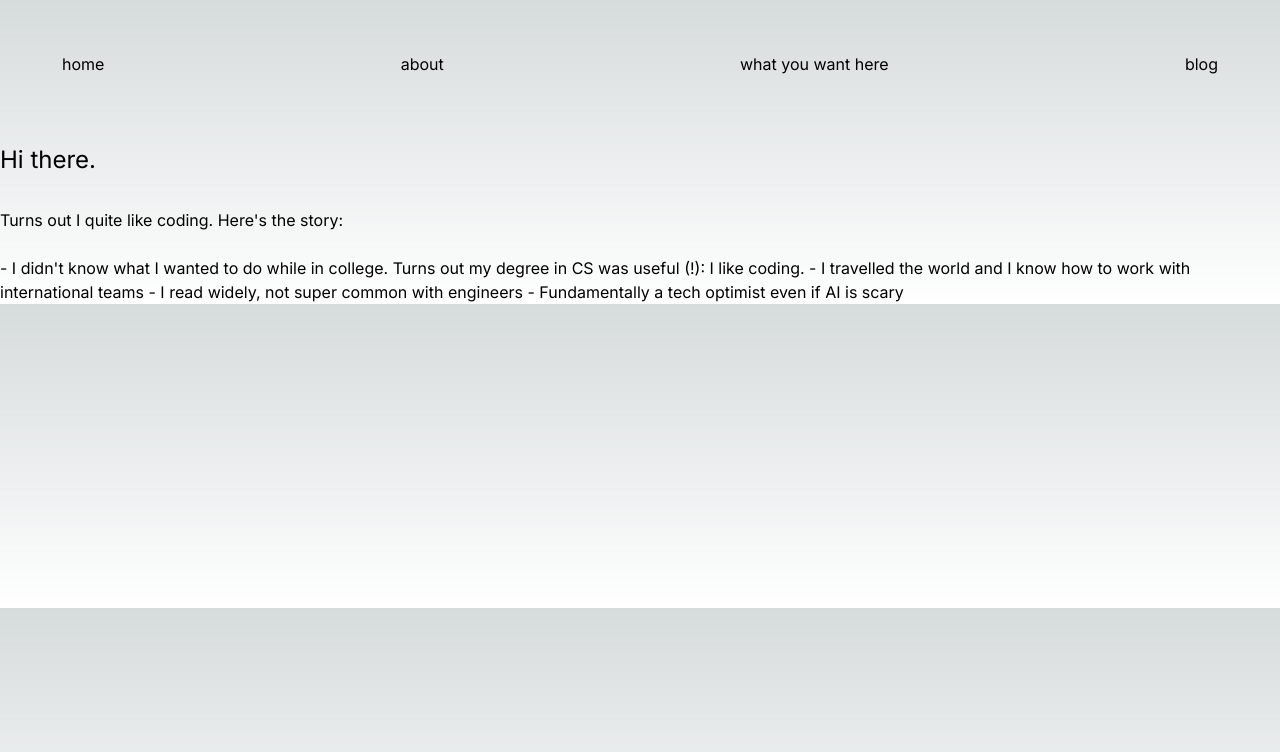
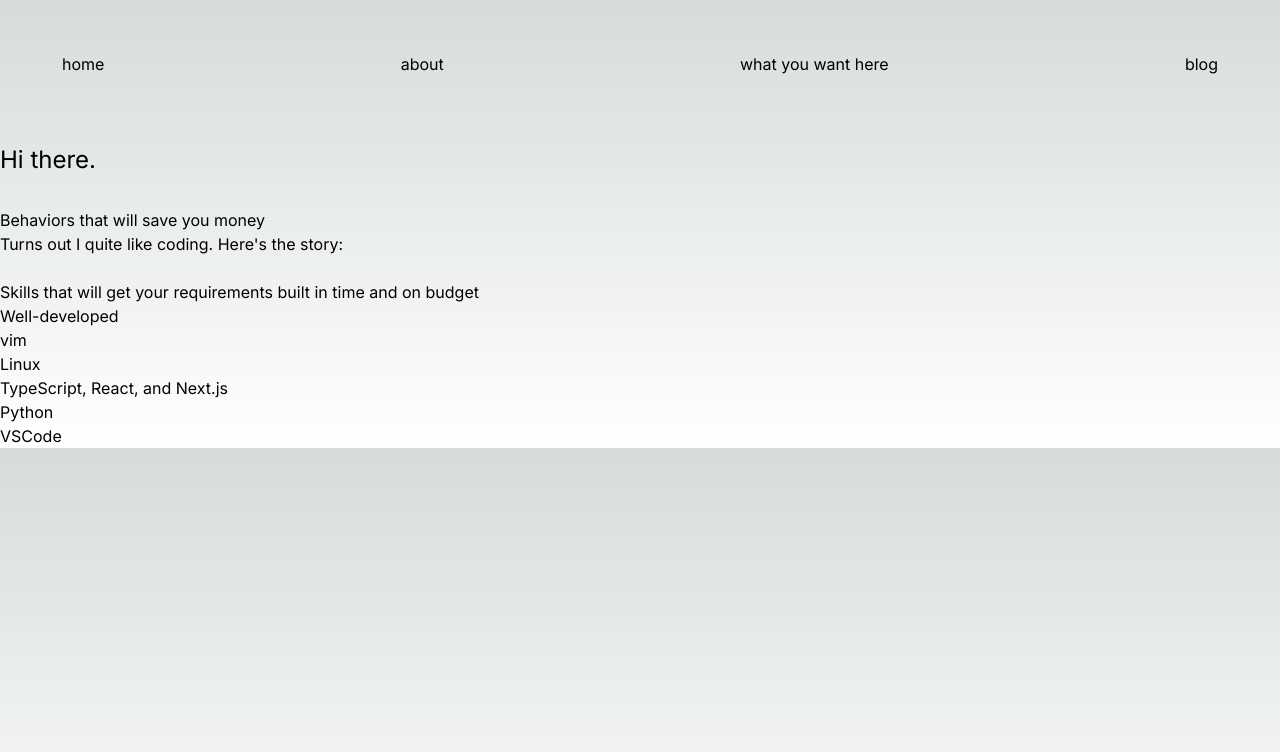
Before and after one commit to t-flora/tflora__, a Next.js app: page /skills in a window 1280 px wide. Shown: the top 752 px of the page. Built offline with nearby package versions, Linux system fonts and the light colour scheme.

Commit message:
fix URL fetching for PostPreview

```diff
--- a/app/skills/page.tsx
+++ b/app/skills/page.tsx
@@ -1,22 +1,47 @@
 import Head from 'next/head';
 import Link from 'next/link';
+import '../globals.css';
 
 export default function About(){
     return (
         <div>
             <Head>
-                <title>tflora-blog</title>
+                <title>tflora-skills</title>
             </Head>
             <h1 className='pb-5 text-2xl'>Hi there.</h1>
-            <p>
-                Turns out I quite like coding. Here's the story:
-            </p><br/>
-            <p>
-                - I didn't know what I wanted to do while in college. Turns out my degree in CS was useful (!): I like coding.
-                - I travelled the world and I know how to work with international teams
-                - I read widely, not super common with engineers
-                - Fundamentally a tech optimist even if AI is scary
-            </p>
+            <section id='soft-skills'>
+                <h1>
+                    Behaviors that will save you money
+                </h1>
+                <p>
+                    Turns out I quite like coding. Here&apos;s the story:
+                </p><br/>
+            </section>
+            <section id='hard-skills'>
+                <h1>
+                    Skills that will get your requirements built in time and on budget
+                </h1>
+                <h2>
+                    Well-developed
+                </h2>
+                <ul>
+                    <li>
+                        vim
+                    </li>
+                    <li>
+                        Linux
+                    </li>
+                    <li>
+                        TypeScript, React, and Next.js
+                    </li>
+                    <li>
+                        Python
+                    </li>
+                    <li>
+                        VSCode
+                    </li>
+                </ul>
+            </section>
         </div>
     )
 }
--- /dev/null
+++ b/components/PostPreview.tsx
@@ -0,0 +1,18 @@
+import { PostFields } from '../lib/posts';
+import Link from 'next/link';
+import Date from './Date';
+
+export default function PostPreview({ post }: {post: PostFields}) {
+    return (
+        <div className='w-full mx-auto group'>
+            <Link href={`/blog/${post.slug}`}>
+                <div className='mt-4 space-y-2'>
+                    <p className='font-semibold text-xl group-hover:underline'>
+                        {post.title}
+                    </p>
+                    <Date dateString={post.date}/>
+                </div>
+            </Link>
+        </div>
+    );
+}
--- a/package.json
+++ b/package.json
@@ -2,6 +2,7 @@
   "name": "tflora__",
   "version": "0.1.0",
   "private": true,
+  "type": "commonjs",
   "scripts": {
     "dev": "next dev",
     "build": "next build",
@@ -10,7 +11,7 @@
   },
   "dependencies": {
     "@mdx-js/loader": "^2.3.0",
-    "@next/mdx": "^13.3.1",
+    "@next/mdx": "^13.4.2",
     "@types/node": "18.16.2",
     "@types/react": "18.2.0",
     "@types/react-dom": "18.2.1",
```
Also changed, not shown: lib/posts.ts (+7 -12 lines), 1 other file (tests, documents, lock files or other folders).
